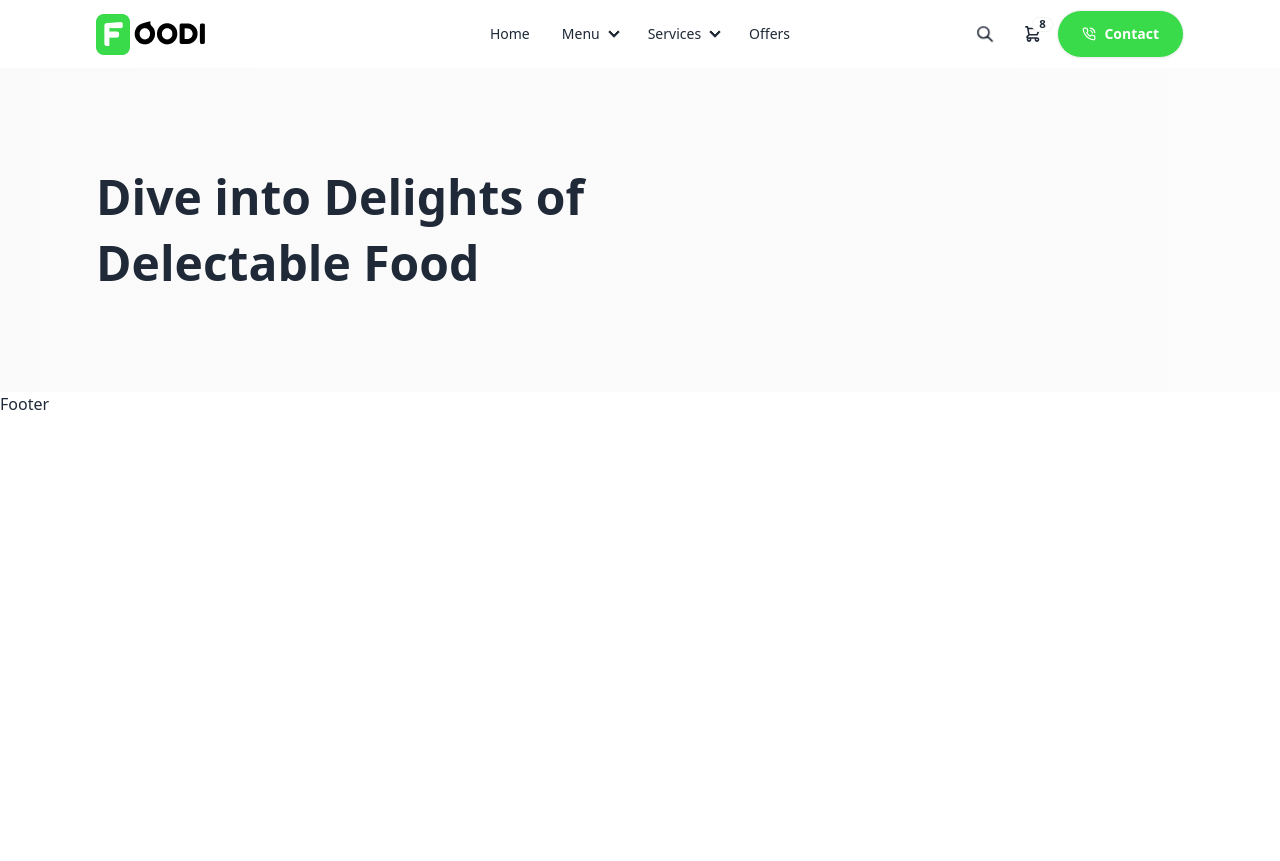
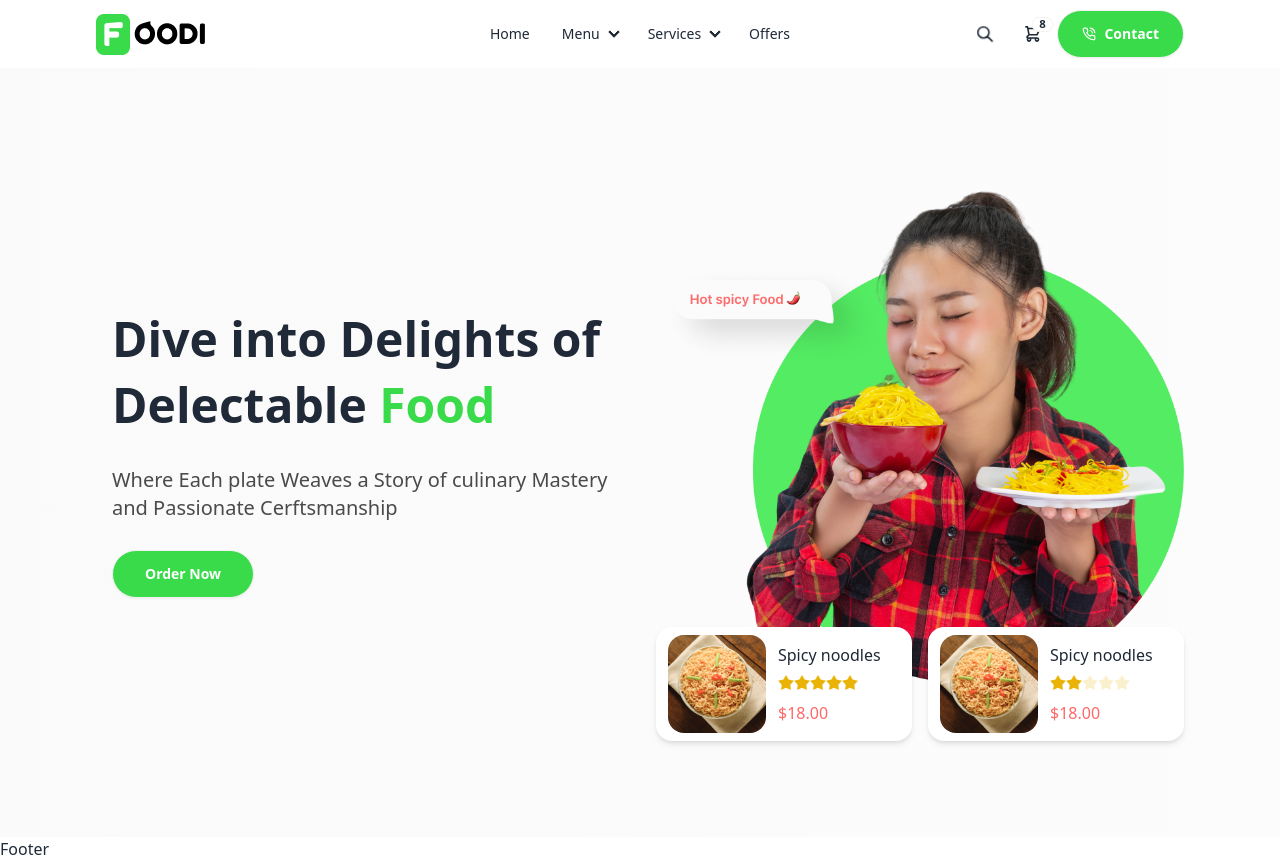
Before and after one commit to mehedihasan924/MERN-Ecommerce-Fontend, a React (Vite) app: page / in a window 1280 px wide. Before the commit the page ends 800 px from the top, so only its background shows below. Built offline with nearby package versions, Linux system fonts and the light colour scheme.

Commit message:
Banner Added

```diff
--- a/src/Component/Banner/Banner.jsx
+++ b/src/Component/Banner/Banner.jsx
@@ -1,15 +1,53 @@
 import React from 'react'
-
+import Banner_img from './../../assets/banner.png'
+import food_1 from './../../assets/b-food1.png'
 const Banner = () => {
   return (
       <div className='max-w-screen-2xl container mx-auto lg:px-24 px-4
       bg-gradient-to-r from-[#FAFAFA] from-0% to-[#FCFCFC] to-100% '>
           <div className='py-24 flex flex-col md:flex-row justify-between items-center gap-8'>
               {/* text */}
-              <div className='md:w-1/2'>
-                    <h2 className='md:text-5xl text-4xl font-bold md:leading-snug leading-snug'>Dive into Delights of Delectable Food</h2>
+              <div className='md:w-1/2 space-y-7 px-4'>
+                <h2 className='md:text-5xl text-4xl font-bold md:leading-snug leading-snug'>Dive into Delights of Delectable <span className='text-green'>Food </span></h2>
+                <p className='text-xl text-[#4A4A4A]'>Where Each  plate Weaves a Story of culinary Mastery and Passionate Cerftsmanship</p>
+                <button className='btn bg-green px-8  py-3 font semibold text-white rounded-full'> Order Now</button>
               </div>
-              <div className=''> </div>
+            <div className='md:w-1/2'>
+                <img src={Banner_img} alt="" />
+                <div className='flex flex-col md:flex-row items-center justify-around -mt-14 gap-4'>
+                      {/* Text- Div */}
+                    <div className='flex bg-white py-2 px-3 rounded-2xl items-center gap-3 shadow-md w-64'>
+                      <img src={food_1} alt="" className='rounded-2xl' />
+                      <div className='space-y-1'>
+                        <h5 className='font-medium mb-1'>Spicy noodles</h5>
+                        <div className="rating rating-sm">
+                            <input type="radio" name="rating-2" className="mask mask-star-2 bg-yellow-500" />
+                            <input type="radio" name="rating-2" className="mask mask-star-2 bg-yellow-500" checked />
+                            <input type="radio" name="rating-2" className="mask mask-star-2 bg-yellow-500" />
+                            <input type="radio" name="rating-2" className="mask mask-star-2 bg-yellow-500" />
+                            <input type="radio" name="rating-2" className="mask mask-star-2 bg-yellow-500" />
+                        </div>
+                        <p className='text-red'> $18.00</p>
+                      </div>
+                    </div>
+                    {/* Text- Div */}
+                    <div className='flex bg-white py-2 px-3 rounded-2xl items-center gap-3 shadow-md w-64'>
+                      <img src={food_1} alt="" className='rounded-2xl' />
+
+                      <div className='space-y-1'>
+                        <h5 className='font-medium mb-1'>Spicy noodles</h5>
+                        <div className="rating rating-sm">
+                            <input type="radio" name="rating-2" className="mask mask-star-2 bg-yellow-500" />
+                            <input type="radio" name="rating-2" className="mask mask-star-2 bg-yellow-500" checked />
+                            <input type="radio" name="rating-2" className="mask mask-star-2 bg-yellow-500" />
+                            <input type="radio" name="rating-2" className="mask mask-star-2 bg-yellow-500" />
+                            <input type="radio" name="rating-2" className="mask mask-star-2 bg-yellow-500" />
+                        </div>
+                        <p className='text-red'> $18.00</p>
+                      </div>
+                    </div>
+                </div>
+            </div>
         </div>
       </div>
   )
```
